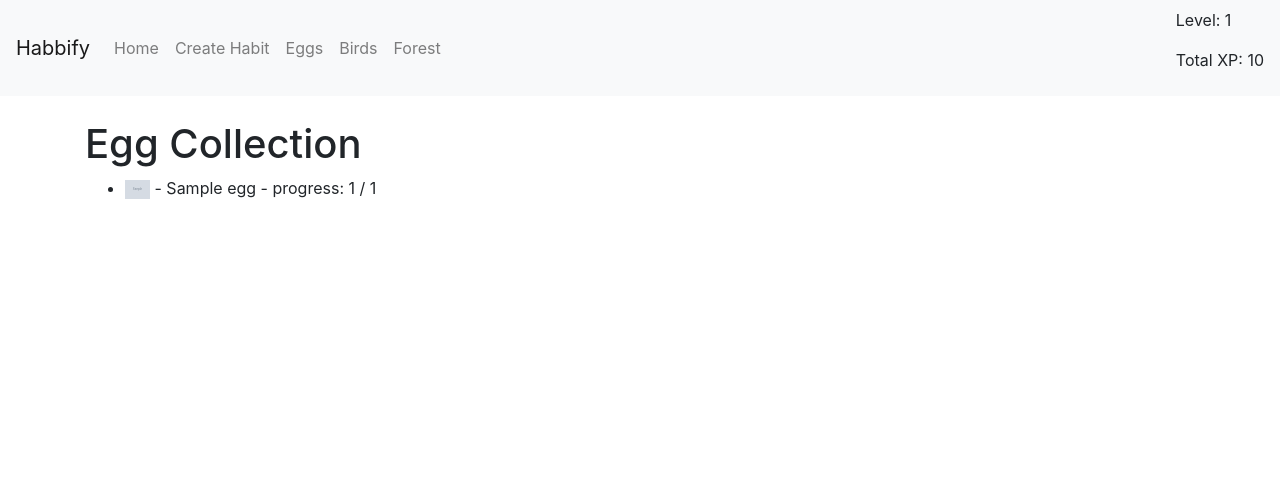
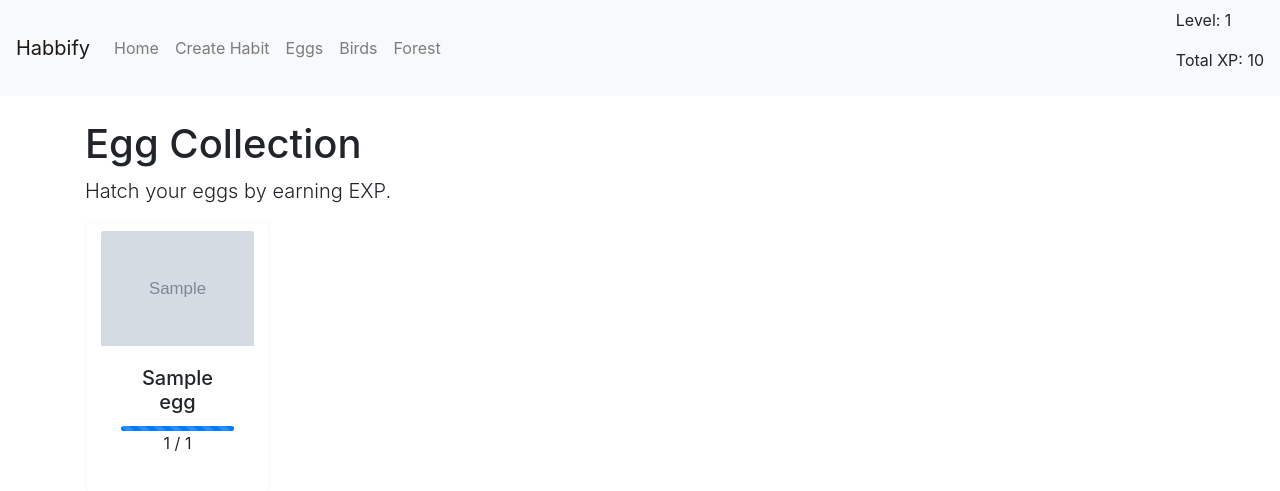
Before and after one commit to Heratexx/habbify, a Django app: page /habit/eggs/ in a window 1280 px wide. Shown: the top 491 px of the page. Run offline with Django 5.2, Linux system fonts and the light colour scheme; a user stored in the database is signed in; tables that the repository leaves empty hold one stand-in row (values such as "Sample post"); grey boxes marked "Sample" are stand-in pictures; some libraries are stand-ins or nearby versions.

Commit message:
updated egg collection template

```diff
--- a/habit_tracker/habits/models.py
+++ b/habit_tracker/habits/models.py
@@ -75,6 +75,11 @@ class UserEggs(models.Model):
     egg = models.ForeignKey(Egg, on_delete=models.CASCADE)
     progress = models.IntegerField(default=0)
 
+    def progress_percentage(self):
+        print(self.progress)
+        print(100 * (self.progress / self.egg.xp_threshold))
+        return 100 * (self.progress /self.egg.xp_threshold)
+
 class UserBirds(models.Model):
     user = models.ForeignKey(User, on_delete=models.CASCADE)
     bird = models.ForeignKey(Bird, on_delete=models.CASCADE)
--- a/habit_tracker/habits/templates/egg_collection.html
+++ b/habit_tracker/habits/templates/egg_collection.html
@@ -5,9 +5,22 @@
 {% block content %}
 {% load static %}
 <h1>Egg Collection</h1>
-<ul>
+<p class="lead"> Hatch your eggs by earning EXP. </p>
+<div>
     {% for egg in eggs %}
-        <li><img src="{% static 'egg_images/' %}{{egg.egg.image}}" width="25px"> - {{ egg.egg.name }} - progress: {{ egg.progress }} / {{egg.egg.xp_threshold}}</li>
+    <div class="col-2 card border-light pt-2" style="width: 18rem;">
+        <img src="{% static 'egg_images/' %}{{egg.egg.image}}" class="card-img-top"alt="egg">
+        <div class="card-body">
+          <h5 class="card-title text-center text-center">{{ egg.egg.name }}</h5>
+          <div class="progress" style="height: 5px;">
+            <div class="progress-bar progress-bar-striped" role="progressbar" style="width: {{ egg.progress_percentage }}%;" aria-valuenow="{{ egg.progress_percentage }}" aria-valuemin="0" aria-valuemax="100"></div>
+          </div>
+          <div class="text-center">
+            <p>{{ egg.progress }} / {{ egg.egg.xp_threshold }}</p>
+          </div>
+
+        </div>
+      </div>
     {% endfor %}
-</ul>
+</div>
 {% endblock %}
```
